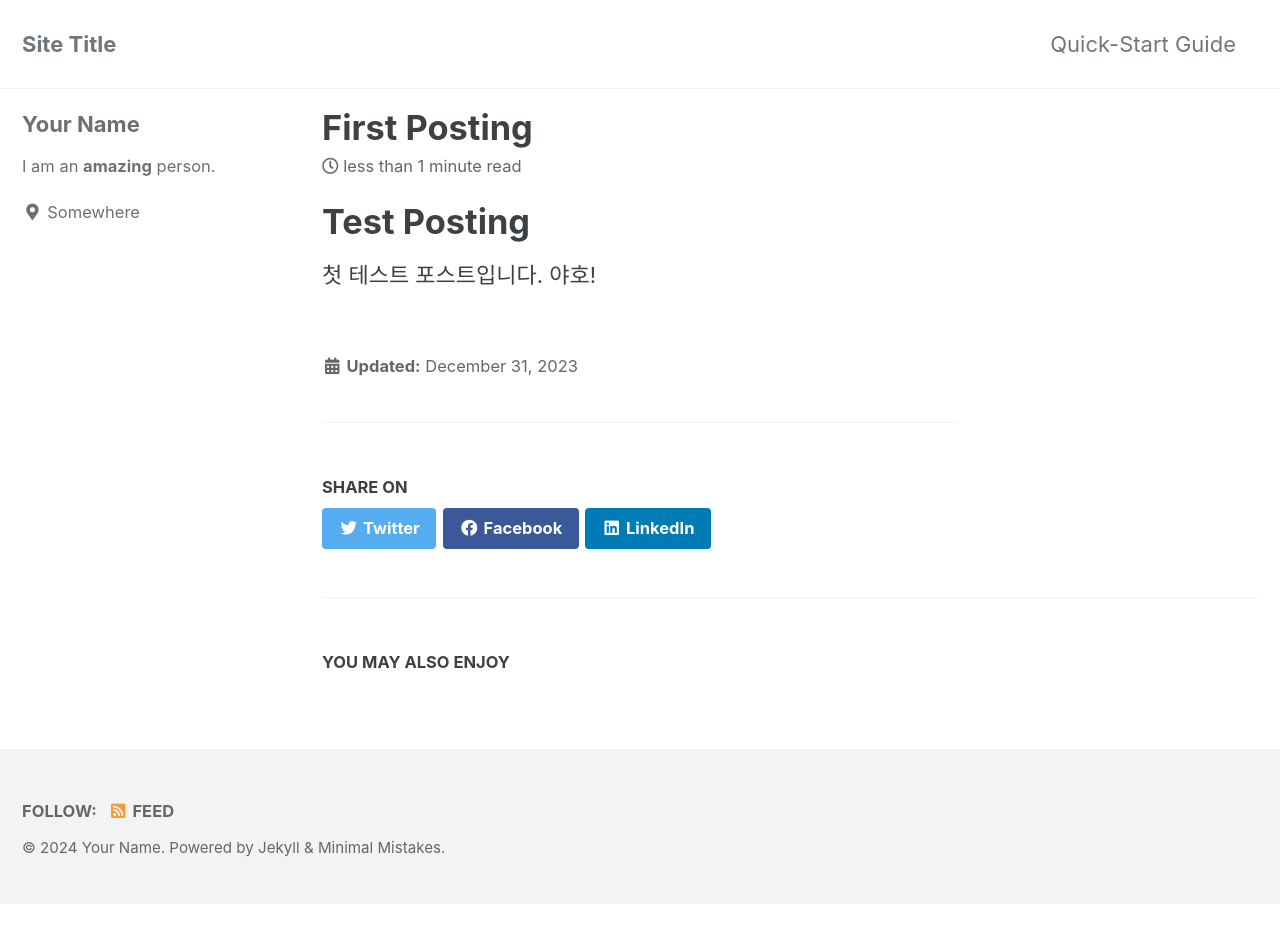
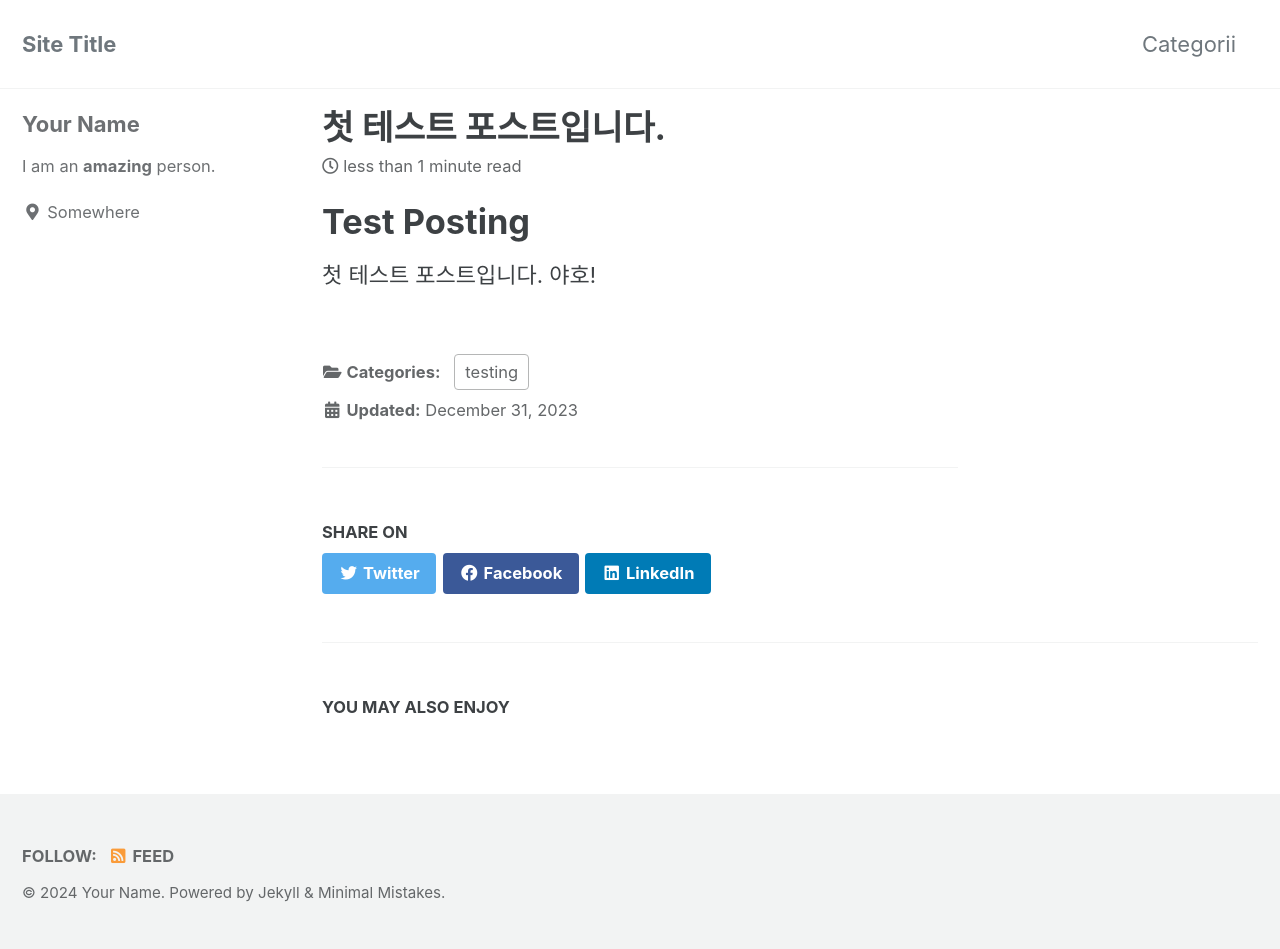
Before and after one commit to hydratedkapri/hydratedkapri.github.io, a Jekyll site: the page built from _posts/2023-12-31-first-posting.md, in a window 1280 px wide. Built offline with Jekyll 4.4.1, drawn with Linux system fonts in a browser that asks for light colours; cached includes are drawn as plain includes; before the commit the page ends 904 px from its top, so only the background shows below that.

Commit message:
categori

```diff
--- a/_config.yml
+++ b/_config.yml
@@ -257,16 +257,16 @@ tag_archive:
   type: liquid
   path: /tags/
 # https://github.com/jekyll/jekyll-archives
-# jekyll-archives:
-#   enabled:
-#     - categories
-#     - tags
-#   layouts:
-#     category: archive-taxonomy
-#     tag: archive-taxonomy
-#   permalinks:
-#     category: /categories/:name/
-#     tag: /tags/:name/
+jekyll-archives:
+  enabled:
+    - categories
+    - tags
+  layouts:
+    category: archive-taxonomy
+    tag: archive-taxonomy
+  permalinks:
+    category: /categories/:name/
+    tag: /tags/:name/
 
 
 # HTML Compression
--- a/_data/navigation.yml
+++ b/_data/navigation.yml
@@ -1,7 +1,7 @@
 # main links
 main:
-  - title: "Quick-Start Guide"
-    url: https://mmistakes.github.io/minimal-mistakes/docs/quick-start-guide/
+  - title: "Categorii"
+    url: /categories/
   # - title: "About"
   #   url: https://mmistakes.github.io/minimal-mistakes/about/
   # - title: "Sample Posts"
--- a/_posts/2023-12-31-first-posting.md
+++ b/_posts/2023-12-31-first-posting.md
@@ -1,3 +1,9 @@
+---
+layout: single
+title: "첫 테스트 포스트입니다."
+categories: testing
+---
+
 # Test Posting
 첫 테스트 포스트입니다.
 야호!
```
Also changed, not shown: _pages/category-archieve.md (added, +7 -0 lines).
